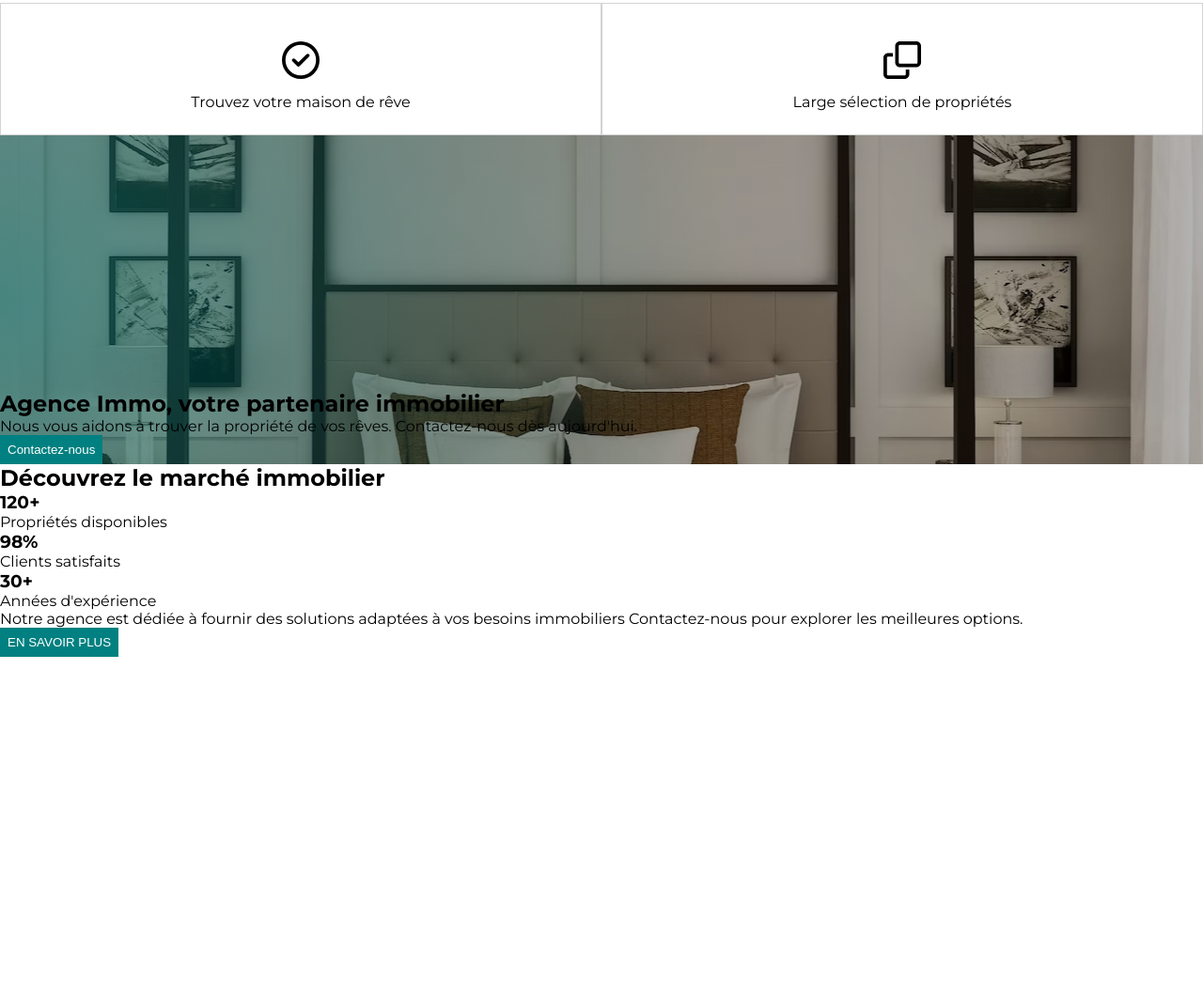
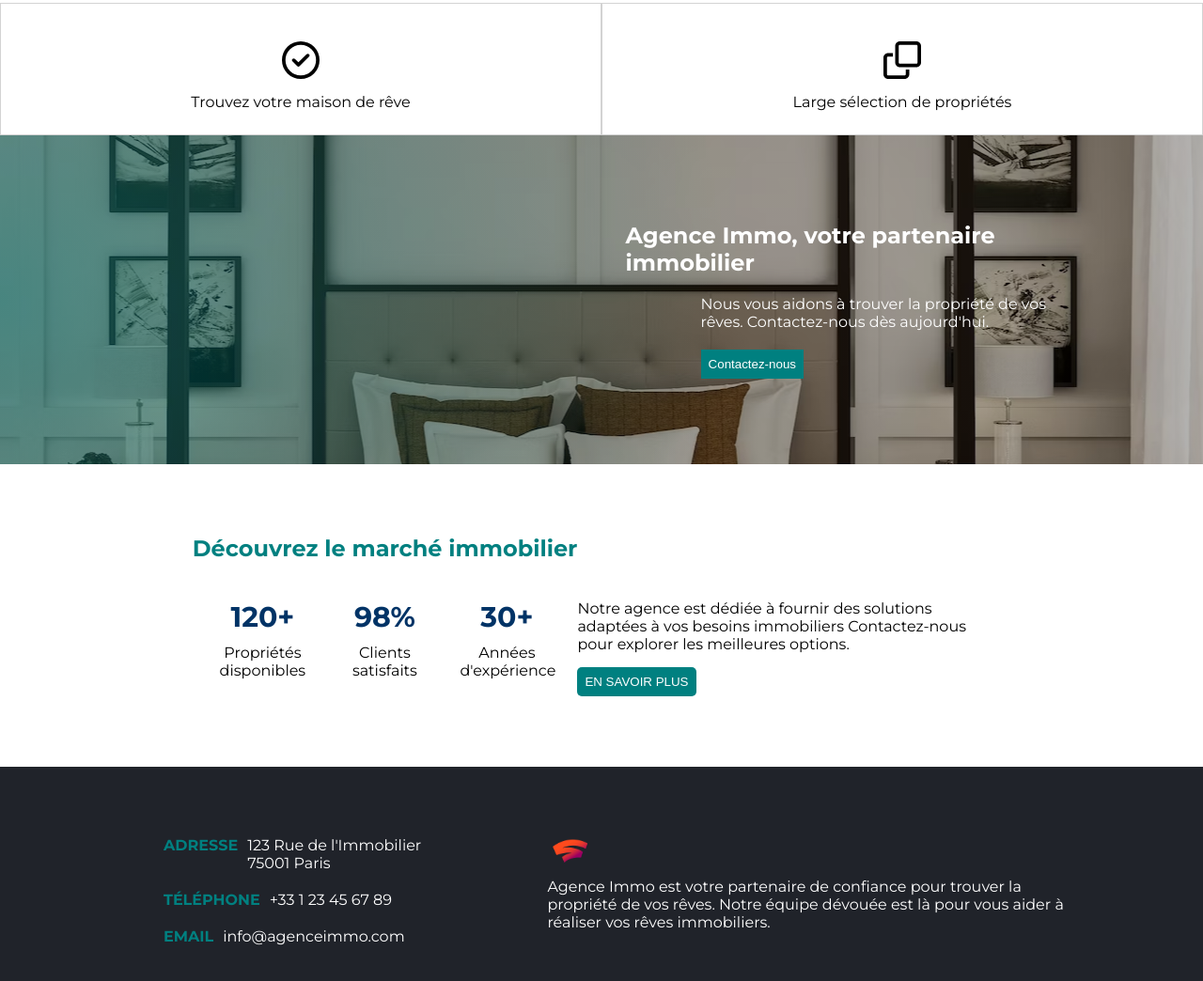
Before and after one commit to Miles280/MaquetteAgenceImmo-Exam-, a plain HTML site: page index.html in a window 1280 px wide. Shown: the part 744-1788 px from the top of the page at 94% size. Before the commit the page ends 1443 px from the top, so only its background shows below. Drawn offline with Linux system fonts and the light colour scheme.

Commit message:
html footer & css finish for PC

```diff
--- a/index.html
+++ b/index.html
@@ -59,7 +59,7 @@
       </section>
 
       <section id="contact">
-        <div>
+        <div id="rightAdjustment">
           <h2>Agence Immo, votre partenaire immobilier</h2>
           <div>
             <p>
@@ -73,7 +73,7 @@
 
       <section id="market">
         <h2>Découvrez le marché immobilier</h2>
-        <div>
+        <div id="aboutUs">
           <ul>
             <li>
               <h3>120+</h3>
@@ -100,6 +100,36 @@
       </section>
     </main>
 
-    <footer></footer>
+    <footer>
+      <address>
+        <div class="info">
+          <p><strong>ADRESSE</strong></p>
+          <p>
+            123 Rue de l'Immobilier<br />
+            75001 Paris
+          </p>
+        </div>
+
+        <div class="info">
+          <p><strong>TÉLÉPHONE</strong></p>
+          <p><a href="tel:+33123456789">+33 1 23 45 67 89</a></p>
+        </div>
+
+        <div class="info">
+          <p><strong>EMAIL</strong></p>
+          <p>
+            <a href="mailto:info@agenceimmo.com">info@agenceimmo.com</a>
+          </p>
+        </div>
+      </address>
+      <div id="agenceImmo">
+        <img class="logo" src="./pictures/logo.png" alt="Logo Agence Immo" />
+        <p>
+          Agence Immo est votre partenaire de confiance pour trouver la
+          propriété de vos rêves. Notre équipe dévouée est là pour vous aider à
+          réaliser vos rêves immobiliers.
+        </p>
+      </div>
+    </footer>
   </body>
 </html>
--- a/styles.css
+++ b/styles.css
@@ -140,8 +140,111 @@ body {
         url(./pictures/main_image.avif);
       background-position: center;
       display: flex;
-      align-items: end;
+      justify-content: flex-end;
+      align-items: center;
       height: 350px;
+      h2,
+      p {
+        max-width: 400px;
+        color: white;
+      }
+
+      #rightAdjustment {
+        width: 48%;
+
+        div {
+          max-width: 90%;
+          margin-left: 80px;
+          p {
+            margin: 20px;
+            margin-left: 0px;
+          }
+        }
+      }
+    }
+
+    #market {
+      h2 {
+        color: var(--primaryColor);
+        padding: 75px 0 40px 16%;
+      }
+      #aboutUs {
+        display: flex;
+        margin-bottom: 75px;
+        ul {
+          display: flex;
+          width: 48%;
+          justify-content: end;
+          gap: 30px;
+          padding-right: 25px;
+
+          li {
+            h3 {
+              font-size: 30px;
+              color: var(--secondaryColor);
+              padding-bottom: 10px;
+              text-align: center;
+            }
+
+            p {
+              text-align: center;
+              max-width: 100px;
+            }
+          }
+        }
+
+        div {
+          width: 52%;
+
+          p {
+            max-width: 65%;
+            padding-bottom: 15px;
+          }
+
+          button {
+            border-radius: 5px;
+          }
+        }
+      }
+    }
+  }
+
+  footer {
+    background-color: var(--footerBackgroundColor);
+    color: white;
+    display: flex;
+    padding: 5%;
+
+    address {
+      width: 45%;
+      padding-left: 100px;
+      font-style: normal;
+
+      .info {
+        display: flex;
+        padding: 10px;
+        gap: 10px;
+
+        p {
+          a {
+            text-decoration: none;
+            font-style: none;
+            color: white;
+          }
+        }
+
+        strong {
+          color: var(--primaryColor);
+        }
+      }
+    }
+
+    #agenceImmo {
+      width: 55%;
+
+      p {
+        max-width: 550px;
+      }
     }
   }
 }
```
